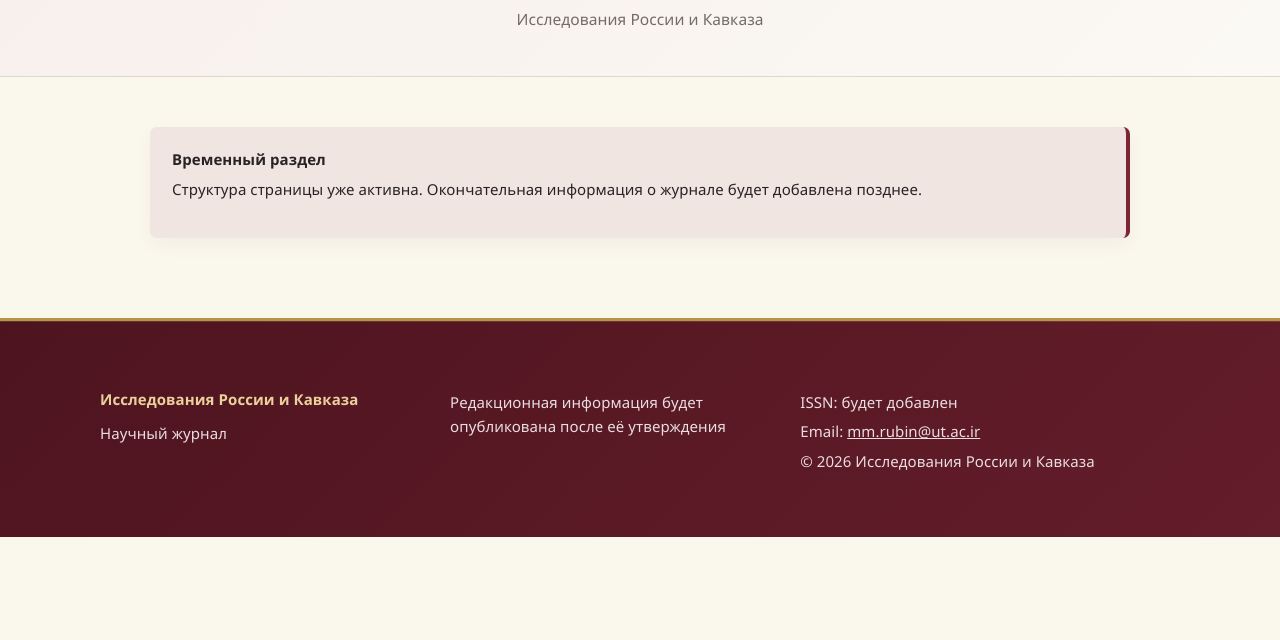
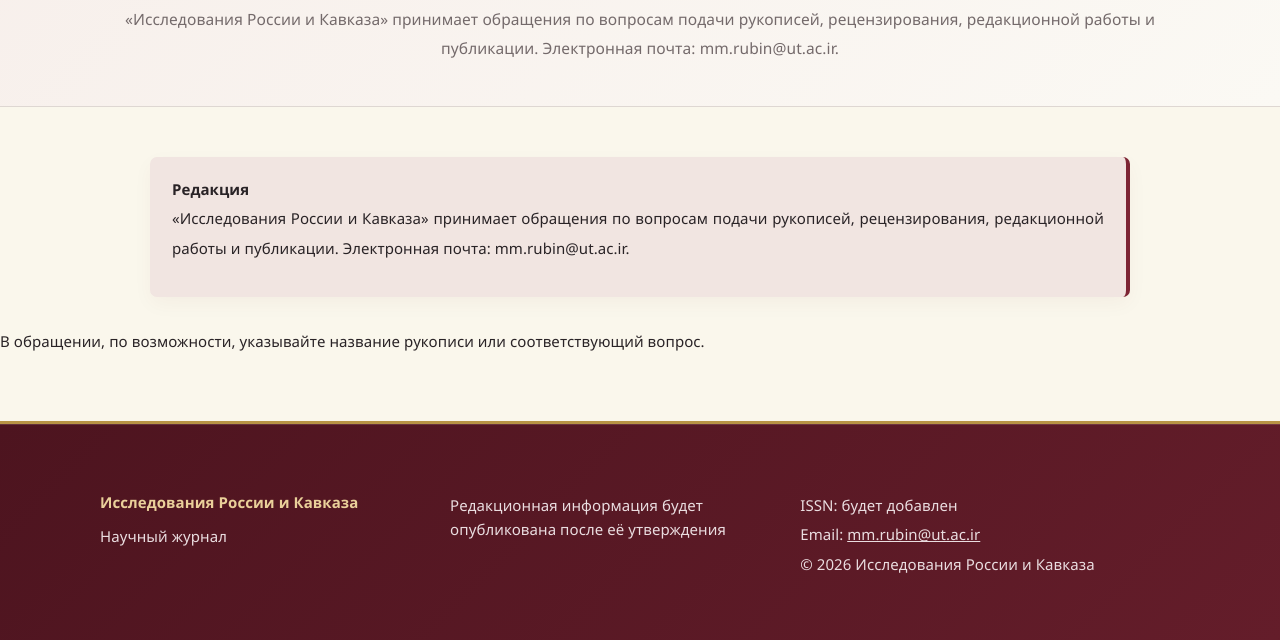
Before and after one commit to RCSJournal/profile, a plain HTML site: page ru/contact.html in a window 1280 px wide. Shown: the part 276-916 px from the top of the page. Before the commit the page ends 813 px from the top, so only its background shows below. Drawn offline with Linux system fonts and the light colour scheme.

Commit message:
Complete journal content: ru/contact.html

```diff
--- a/ru/contact.html
+++ b/ru/contact.html
@@ -1 +1 @@
-<!doctype html><html lang="ru" dir="ltr"><head><meta charset="utf-8"><meta name="viewport" content="width=device-width,initial-scale=1"><title>Контакты | Russian and Caucasus Studies</title><link rel="stylesheet" href="../assets/style.css"></head><body><header class="site-header"><div class="container header-inner"><a class="brand" href="index.html"><span class="brand-mark">RCS</span><span><strong>Russian and Caucasus Studies</strong><small>Исследования России и Кавказа</small></span></a><button class="menu-btn" aria-label="Menu">☰</button><nav class="main-nav"></nav></div></header><main><section class="page-hero"><div class="container"><div class="eyebrow">RCS</div><h1>Контакты</h1><p>Исследования России и Кавказа</p></div></section><section class="section"><div class="container content"><div class="notice"><strong>Временный раздел</strong><p>Структура страницы уже активна. Окончательная информация о журнале будет добавлена позднее.</p></div></div></section></main><footer></footer><script src="../assets/script.js"></script></body></html>
+<!doctype html><html lang="ru" dir="ltr"><head><meta charset="utf-8"><meta name="viewport" content="width=device-width,initial-scale=1"><title>Контакты | Russian and Caucasus Studies</title><link rel="stylesheet" href="../assets/style.css"></head><body><header class="site-header"><div class="container header-inner"><a class="brand" href="index.html"><span class="brand-mark">RCS</span><span><strong>Russian and Caucasus Studies</strong><small>Исследования России и Кавказа</small></span></a><button class="menu-btn" aria-label="Menu">☰</button><nav class="main-nav"></nav></div></header><main><section class="page-hero"><div class="container"><div class="eyebrow">RCS</div><h1>Контакты</h1><p>«Исследования России и Кавказа» принимает обращения по вопросам подачи рукописей, рецензирования, редакционной работы и публикации. Электронная почта: mm.rubin@ut.ac.ir.</p></div></section><section class="section"><div class="container content"><div class="notice"><strong>Редакция</strong><p>«Исследования России и Кавказа» принимает обращения по вопросам подачи рукописей, рецензирования, редакционной работы и публикации. Электронная почта: mm.rubin@ut.ac.ir.</p></div></div><p>В обращении, по возможности, указывайте название рукописи или соответствующий вопрос.</p></section></main><footer></footer><script src="../assets/script.js"></script></body></html>
```
